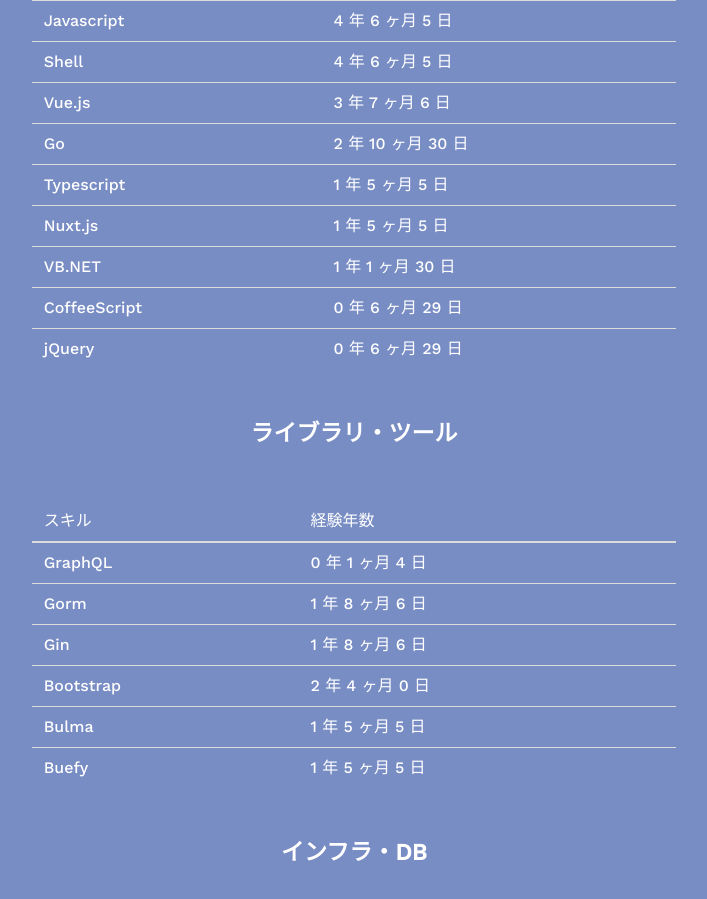
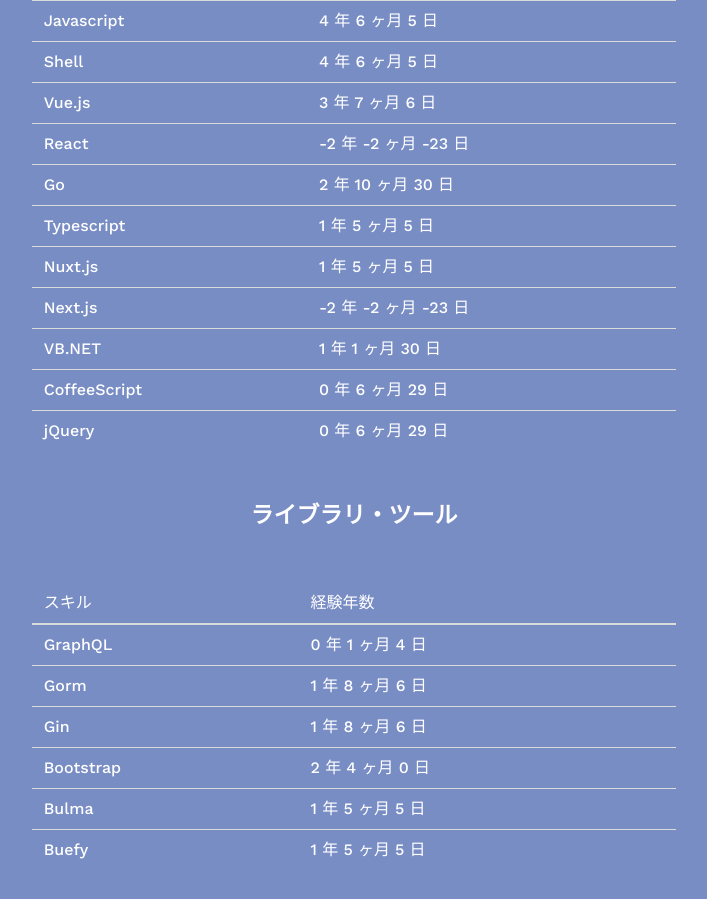
Before and after one commit to yasunaga-shuto/portfolio, a Next.js app: page / in a window 1280 px wide. Shown: the part 2340-3239 px from the top of the page, without its empty margins (286-993 px from the left). Built offline with nearby package versions, Linux system fonts and the light colour scheme.

Commit message:
react, next.js追加

```diff
--- a/pages/index.tsx
+++ b/pages/index.tsx
@@ -43,6 +43,10 @@
       experience: [{ start: "2019-08-01", end: "current" }]
     },
     {
+      name: "React",
+      experience: [{ start: "2025-06-01", end: "current" }]
+    },
+    {
       name: "Go",
       experience: [{ start: "2021-07-01", end: "2024-05-31" }]
     },
@@ -53,6 +57,10 @@
     {
       name: "Nuxt.js",
       experience: [{ start: "2021-10-01", end: "current" }]
+    },
+    {
+      name: "Next.js",
+      experience: [{ start: "2025-06-01", end: "current" }]
     },
     {
       name: "VB.NET",
```
